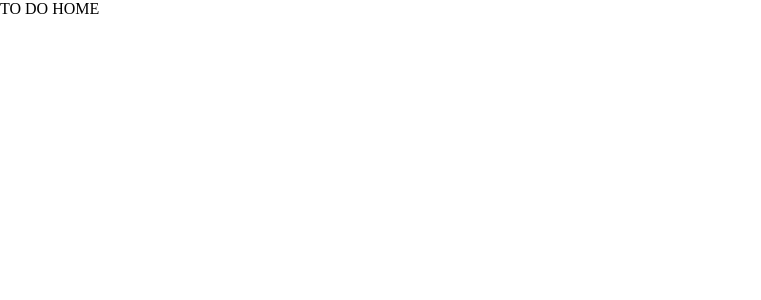
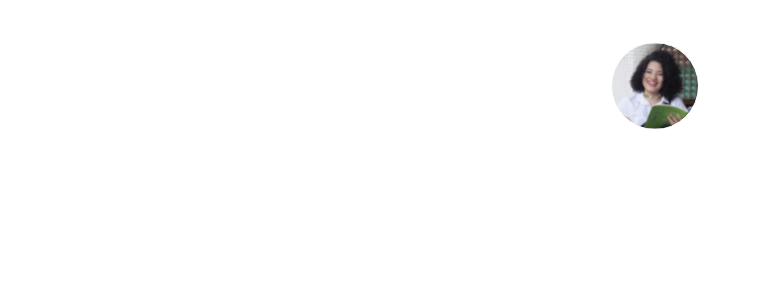
Before and after one commit to estartandodevs-course/Ap-2, a React (Create React App) app: page /home in a window 1280 px wide. Shown: the top 300 px of the page, without its empty margins (0-761 px from the left). Built offline with nearby package versions, Linux system fonts and the light colour scheme.

Commit message:
Alterado caminho da ImagemPerfilMenor na rota

```diff
--- a/src/pages/Home/Home.jsx
+++ b/src/pages/Home/Home.jsx
@@ -1,7 +1,10 @@
 import React from 'react';
+import ImagemPerfilMenor from "../../components/ImagemPerfilMenor/ImagemPerfilMenor";
 
 export function Home(){
     return (
-        <div>TO DO HOME</div>
+        <div>
+            <ImagemPerfilMenor/>
+        </div>
     )
 }
--- a/src/pages/RegisterSecondStep/RegisterSecondStep.jsx
+++ b/src/pages/RegisterSecondStep/RegisterSecondStep.jsx
@@ -3,8 +3,6 @@ import ImagemPerfilMenor from "../../components/ImagemPerfilMenor/ImagemPerfilMe
 
 export function RegisterSecondStep() {
     return (
-        <div>
-            <ImagemPerfilMenor/>
-        </div>
+        <div>TO DO STEP 2</div>
     )
 }
```
